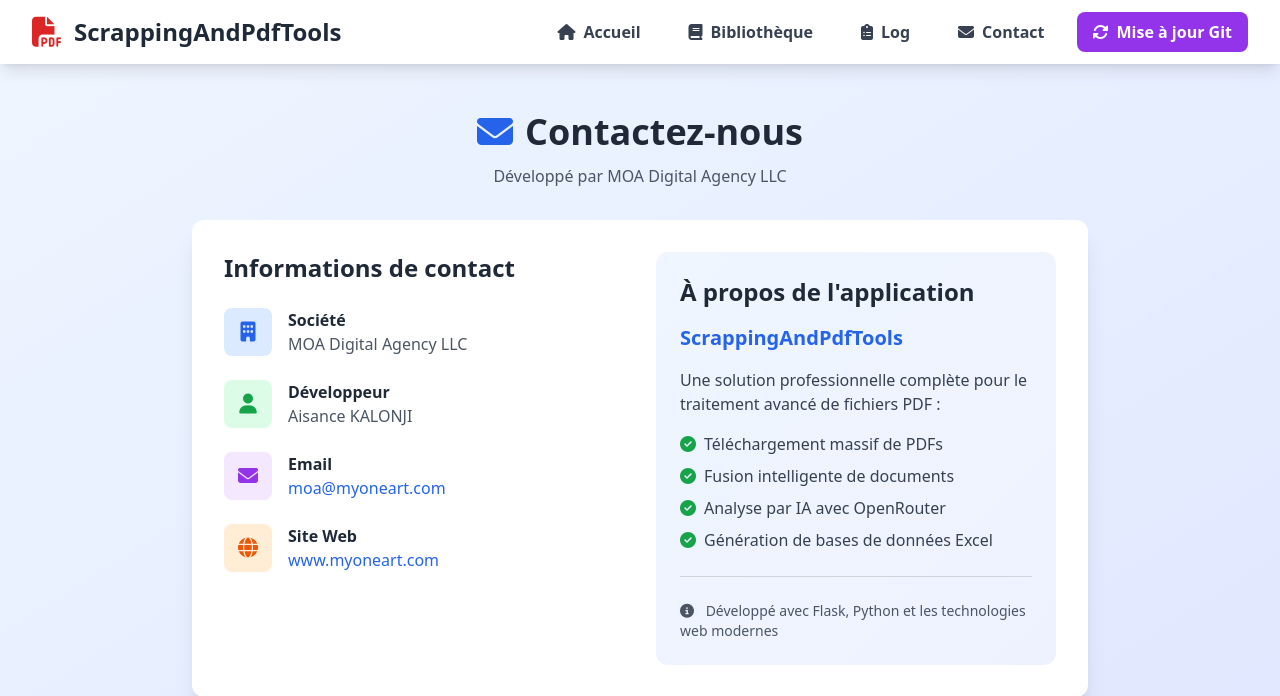
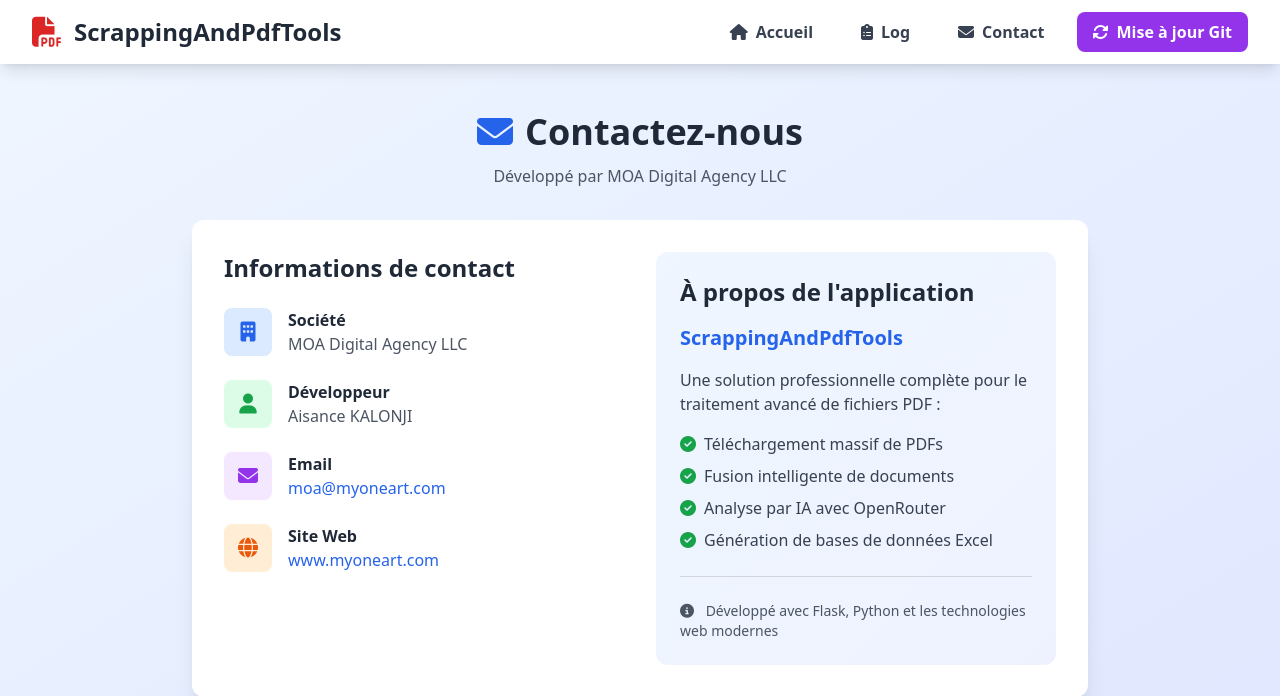
Before and after one commit to moa-digitalagency/ScrappingAndPdfTools, a Flask app: page /contact/ in a window 1280 px wide. Shown: the top 696 px of the page. Run offline with Flask 3, Linux system fonts and the light colour scheme; some libraries are stand-ins or nearby versions.

Commit message:
Update navigation to integrate library as a feature and improve bulk upload
Removes the direct "Library" link from the top navigation and integrates it into "Home". Refactors the bulk upload functionality to include preview and pre-load steps for single PDF uploads, with extraction options for Excel and CSV formats.

Replit-Commit-Author: Agent
Replit-Commit-Session-Id: c5470fc9-d19e-4bc8-b8bd-7b13f604c083
Replit-Commit-Checkpoint-Type: intermediate_checkpoint
Replit-Commit-Screenshot-Url: https://storage.googleapis.com/screenshot-production-us-central1/9e6ecde1-af90-4bd4-be20-f2b7b805f577/c5470fc9-d19e-4bc8-b8bd-7b13f604c083/8R6VwUA

```diff
--- a/app/templates/base.html
+++ b/app/templates/base.html
@@ -27,9 +27,6 @@ www.myoneart.com
                 <div class="flex items-center space-x-4">
                     <a href="/" class="px-4 py-2 rounded-lg text-gray-700 hover:bg-blue-50 transition font-semibold">
                         <i class="fas fa-home mr-2"></i>Accueil
-                    </a>
-                    <a href="/library/" class="px-4 py-2 rounded-lg text-gray-700 hover:bg-blue-50 transition font-semibold">
-                        <i class="fas fa-book mr-2"></i>Bibliothèque
                     </a>
                     <a href="/logs/" class="px-4 py-2 rounded-lg text-gray-700 hover:bg-blue-50 transition font-semibold">
                         <i class="fas fa-clipboard-list mr-2"></i>Log
```
